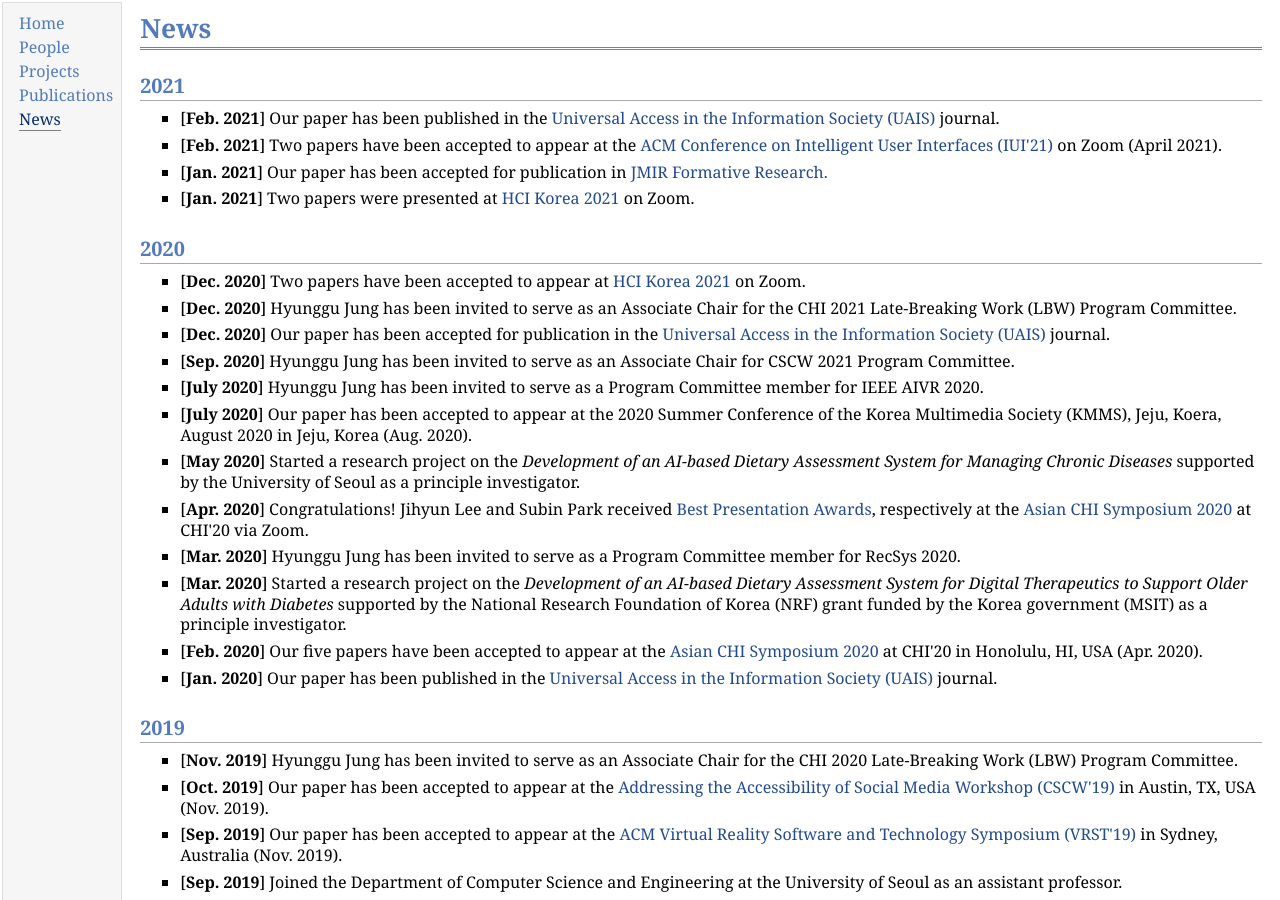
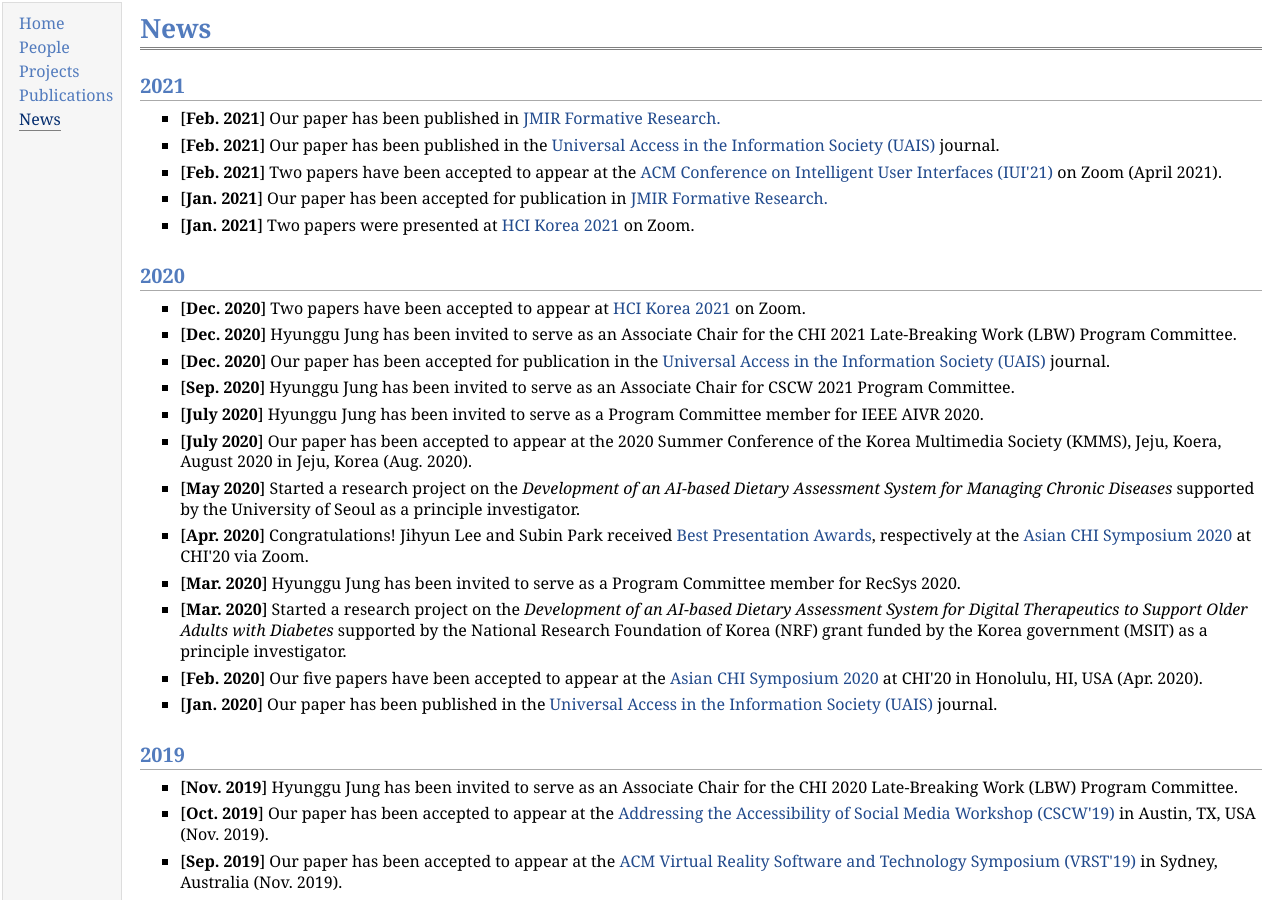
Before and after one commit to hcail/hcail-backup.github.io, a Jekyll site: the page news/news.html, which Jekyll copies as it is, in a window 1280 px wide and 900 px high. Built offline with Jekyll 4.4.1, drawn with Linux system fonts in a browser that asks for light colours.

Commit message:
paper updated

```diff
--- a/index.html
+++ b/index.html
@@ -60,8 +60,10 @@
 <h2>What's new?</h2>
 <ul>
   <li><p>[<b>Feb. 2021</b>] Our paper has been published
+    in <a href="https://formative.jmir.org/">JMIR Formative Research.</a></p></li>
+  <li><p>[<b>Feb. 2021</b>] Our paper has been published
     in the <a href="https://link.springer.com/article/10.1007/s10209-020-00787-8">
-    Universal Access in the Information Society (UAIS)</a> journal.</p>
+    Universal Access in the Information Society (UAIS)</a> journal.</p></li>
     <li><p>[<b>Feb. 2021</b>] Two papers have been
       accepted to appear at the <a href="https://iui.acm.org/2021/">
          ACM Conference on Intelligent User Interfaces (IUI'21)
--- a/news/news.html
+++ b/news/news.html
@@ -24,8 +24,11 @@
   <h2>2021</h2>
   <ul>
     <li><p>[<b>Feb. 2021</b>] Our paper has been published
+      in <a href="https://formative.jmir.org/">JMIR Formative Research.</a></p></li>
+    <li><p>[<b>Feb. 2021</b>] Our paper has been published
       in the <a href="https://link.springer.com/article/10.1007/s10209-020-00787-8">
       Universal Access in the Information Society (UAIS)</a> journal.</p>
+      </li>
     <li><p>[<b>Feb. 2021</b>] Two papers have been
       accepted to appear at the <a href="https://iui.acm.org/2021/">
          ACM Conference on Intelligent User Interfaces (IUI'21)
--- a/pub/pub.html
+++ b/pub/pub.html
@@ -41,8 +41,8 @@
 </li>
 <li><p><b>Jung H</b>, Demiris G, Tarczy-Hornoch P, Zachry M. (2021).
 <br /><font size=+0.5><b><a href="https://pubmed.ncbi.nlm.nih.gov/33493129/">
-  Development and Usability Assessment of a
-  Food Record App for Dietary Assessments among Older Adults with Type 2 Diabetes</a></b></font>.
+  A Novel Food Record App for Dietary Assessments Among Older Adults With
+  Type 2 Diabetes: Development and Usability Study</a></b></font>.
 <br />JMIR Formative Research. January 2021.
 <br /><b>(Corresponding author)</b>
 &nbsp;<font color=red size=+0.5><b>[SCOPUS]</b></font>&nbsp;&nbsp;[<a href="https://pubmed.ncbi.nlm.nih.gov/33493129/">url</a>]
```
Also changed, not shown: 1 other file.
